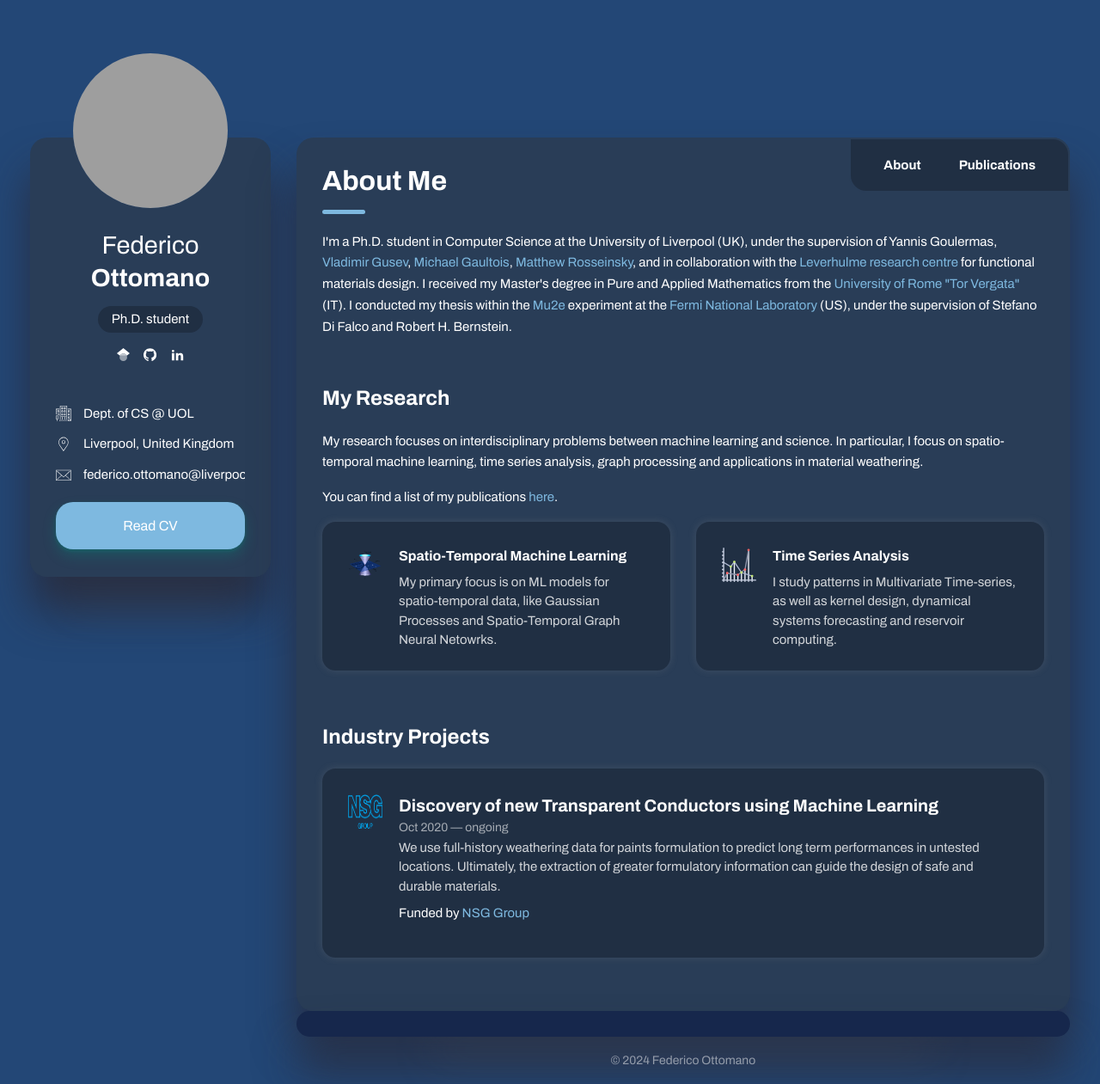
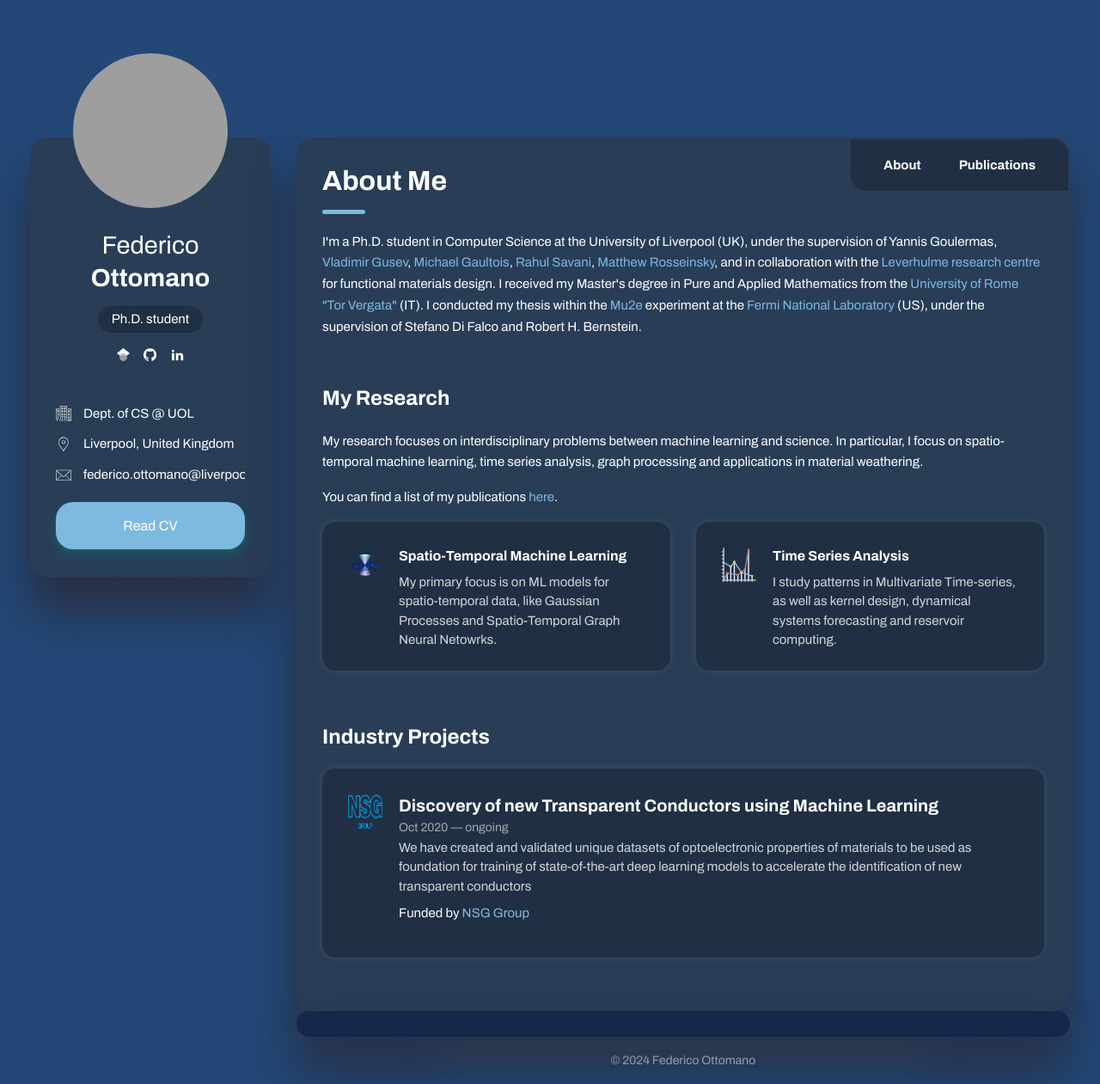
Before and after one commit to fedeotto/fedeotto.github.io, a Jekyll site: the page built from index.html, in a window 1280 px wide. Shown: the whole page at 86% size. Built offline with Jekyll 4.4.1, drawn with Linux system fonts in a browser that asks for light colours.

Commit message:
added rahul to supervisors

```diff
--- a/index.html
+++ b/index.html
@@ -7,7 +7,7 @@ layout: page
     <h1 class="title title--h1 first-title title__separate">About Me</h1>
     <p> I'm a Ph.D. student in Computer Science at the University of Liverpool (UK),
         under the supervision of Yannis Goulermas, <a href="https://www.vlgusev.co.uk/" class="highlighted">Vladimir Gusev</a>,
-        <a href="http://www.michaelgaultois.com/" class="highlighted">Michael Gaultois</a>,
+        <a href="http://www.michaelgaultois.com/" class="highlighted">Michael Gaultois</a>,  <a href="https://www.csc.liv.ac.uk/~rahul/" class="highlighted">Rahul Savani</a>,
         <a href="https://www.liverpool.ac.uk/chemistry/staff/matthew-rosseinsky/" class="highlighted">Matthew Rosseinsky</a>,
         and in collaboration with the <a href="https://www.liverpool.ac.uk/leverhulme-research-centre/" class="highlighted"> Leverhulme research centre </a> for functional materials design.
         I received my Master's degree in Pure and Applied Mathematics from the <a href="https://web.uniroma2.it/" class="highlighted"> University of Rome "Tor Vergata"</a> (IT).
@@ -53,7 +53,7 @@ layout: page
                 <div>
                     <h3 class="title title--h4 mb-0">Discovery of new Transparent Conductors using Machine Learning</h3>
                     <span class="timeline__period">Oct 2020 — ongoing</span>
-                    <p class="case-item__caption">We use full-history weathering data for paints formulation to predict long term performances in untested locations. Ultimately, the extraction of greater formulatory information can guide the design of safe and durable materials.</p>
+                    <p class="case-item__caption">We have created and validated unique datasets of optoelectronic properties of materials to be used as foundation for training of state-of-the-art deep learning models to accelerate the identification of new transparent conductors</p>
                     <p>Funded by <a href="https://www.nsg.com/" target="_blank" rel="noopener noreferrer">NSG Group</a></p>
                 </div>
             </div>
```
